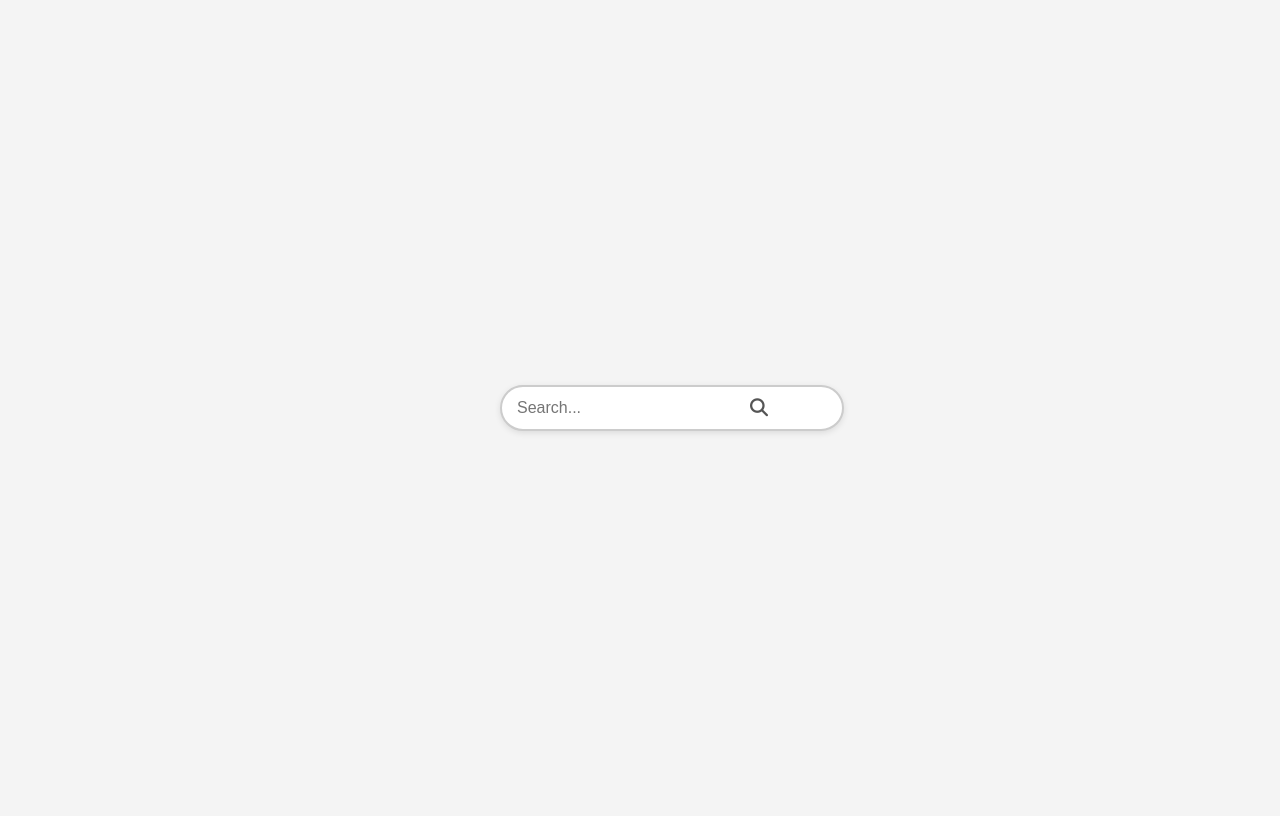
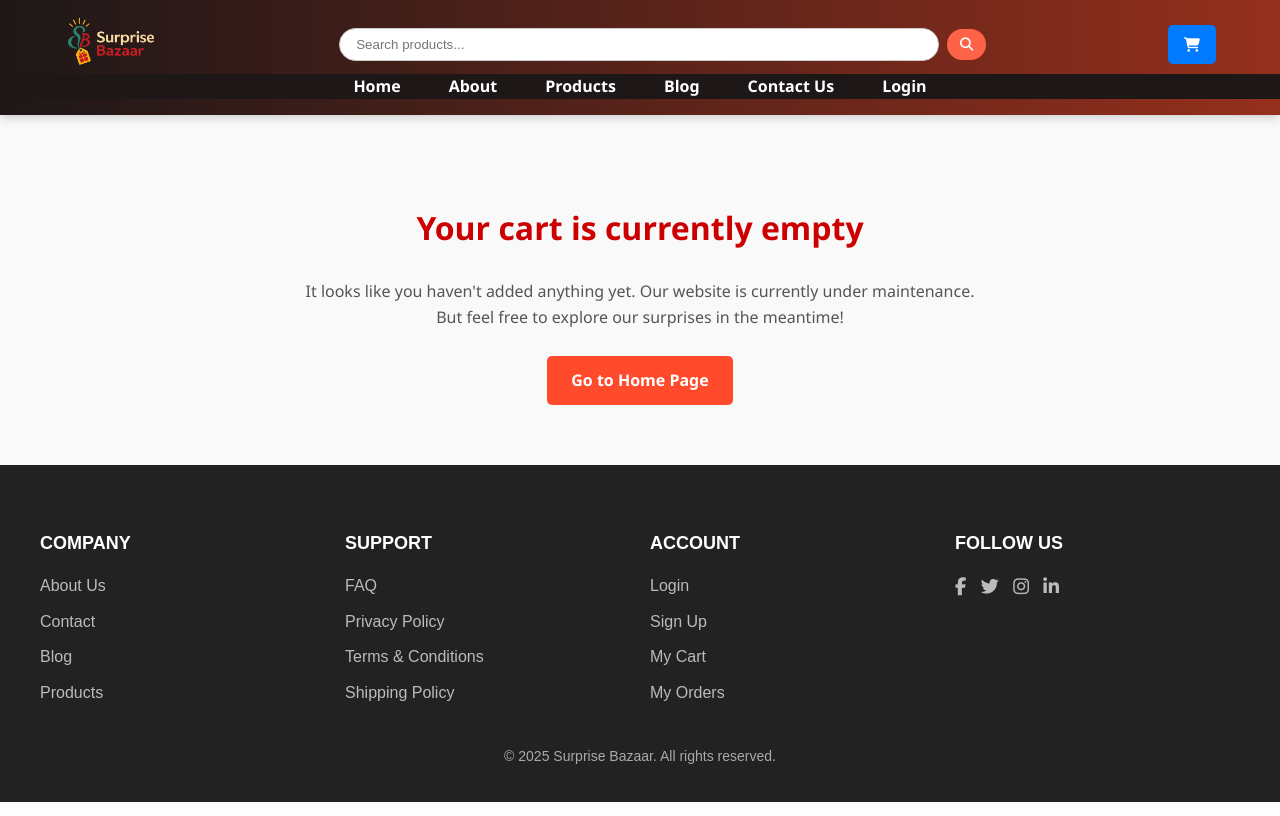
Before and after one commit to iamamityadab/surprisebazaar, a plain HTML site: page cart.html in a window 1280 px wide. Drawn offline with Linux system fonts and the light colour scheme.

Commit message:
Update cart.html

```diff
--- a/cart.html
+++ b/cart.html
@@ -3,60 +3,105 @@
 <head>
   <meta charset="UTF-8" />
   <meta name="viewport" content="width=device-width, initial-scale=1.0" />
-  <title>Search Bar with Icon Button</title>
-  <link rel="stylesheet" href="https://cdnjs.cloudflare.com/ajax/libs/font-awesome/6.5.0/css/all.min.css" integrity="sha512-..." crossorigin="anonymous" referrerpolicy="no-referrer" />
-  <style>
-    body {
-      font-family: Arial, sans-serif;
-      display: flex;
-      justify-content: center;
-      align-items: center;
-      height: 100vh;
-      background-color: #f4f4f4;
-    }
-
-    .search-form {
-      position: relative;
-      width: 280px;
-    }
-
-    .search-input {
-      width: 100%;
-      padding: 12px 45px 12px 15px;
-      border: 2px solid #ccc;
-      border-radius: 30px;
-      font-size: 16px;
-      outline: none;
-      box-shadow: 0 2px 6px rgba(0, 0, 0, 0.1);
-    }
-
-    .search-button {
-      position: absolute;
-      top: 50%;
-      right: 12px;
-      transform: translateY(-50%);
-      border: none;
-      background: none;
-      color: #555;
-      font-size: 18px;
-      cursor: pointer;
-      padding: 0;
-      outline: none;
-    }
-
-    .search-button:hover {
-      color: #ff6347;
-    }
-  </style>
+  <title>Your Cart - Surprise Bazaar</title>
+  <link rel="stylesheet" href="header.css">
+  <link rel="stylesheet" href="footer.css">
+  <link rel="stylesheet" href="https://cdnjs.cloudflare.com/ajax/libs/font-awesome/6.5.0/css/all.min.css" crossorigin="anonymous" referrerpolicy="no-referrer" />
 </head>
 <body>
 
-  <form class="search-form" action="#" method="get">
-    <input type="text" placeholder="Search..." name="query" class="search-input" />
-    <button type="submit" class="search-button" aria-label="Search">
-      <i class="fas fa-magnifying-glass"></i>
-    </button>
-  </form>
+  <!-- Header -->
+ <header class="main-header">
+  <div class="container header-container">
+    <div class="header-left">
+      <a href="index.html">
+        <img src="logonew.png" alt="Surprise Bazaar Logo" class="logo-img" />
+      </a>
+    </div>
+    <div class="header-center">
+<input type="search" id="search-box" name="search" placeholder="Search products..." aria-label="Search products">
+      <button class="search-btn"><i class="fas fa-search"></i></button>
+    </div>
+    <div class="header-right">
+      <a href="cart.html" class="btn cart-btn"><i class="fas fa-shopping-cart"></i></a>
+      <button class="hamburger" id="hamburger">
+        <i class="fas fa-bars"></i>
+      </button>
+    </div>
+  </div>
+  <nav id="navbar" class="mobile-hidden">
+    <ul>
+      <li><a href="index.html">Home</a></li>
+      <li><a href="about.html">About</a></li>
+      <li><a href="products.html">Products</a></li>
+      <li><a href="blog.html">Blog</a></li>
+      <li><a href="contact.html">Contact Us</a></li>
+      <li><a href="login.html">Login</a></li>
+      <!-- <li><a href="signup.html">Sign Up</a></li> -->
+</li>
+    </ul>
+  </nav>
+</header>
+  <!-- Empty Cart Message -->
+  <main>
+    <div style="text-align: center; padding: 60px 20px; font-family: 'Segoe UI', Tahoma, Geneva, Verdana, sans-serif; background-color: #f9f9f9;">
+      <h2 style="font-size: 2rem; color: #cc0000;">Your cart is currently empty</h2>
+      <p style="font-size: 1rem; color: #555; margin: 10px 0 25px;">
+        It looks like you haven't added anything yet. Our website is currently under maintenance.<br/>
+        But feel free to explore our surprises in the meantime!
+      </p>
+      <a href="index.html" style="display: inline-block; padding: 12px 24px; background-color: #ff4b2b; color: white; border-radius: 5px; text-decoration: none; font-weight: bold; transition: background 0.3s;">
+        Go to Home Page
+      </a>
+    </div>
+  </main>
+
+  <!-- Footer -->
+  <footer class="site-footer">
+    <div class="footer-container">
+      <div class="footer-col">
+        <h4>Company</h4>
+        <ul>
+          <li><a href="about.html">About Us</a></li>
+          <li><a href="contact.html">Contact</a></li>
+          <li><a href="blog.html">Blog</a></li>
+          <li><a href="products.html">Products</a></li>
+        </ul>
+      </div>
+      <div class="footer-col">
+        <h4>Support</h4>
+        <ul>
+          <li><a href="faq.html">FAQ</a></li>
+          <li><a href="privacy.html">Privacy Policy</a></li>
+          <li><a href="terms.html">Terms & Conditions</a></li>
+          <li><a href="shipping.html">Shipping Policy</a></li>
+        </ul>
+      </div>
+      <div class="footer-col">
+        <h4>Account</h4>
+        <ul>
+          <li><a href="login.html">Login</a></li>
+          <li><a href="signup.html">Sign Up</a></li>
+          <li><a href="cart.html">My Cart</a></li>
+          <li><a href="orders.html">My Orders</a></li>
+        </ul>
+      </div>
+      <div class="footer-col">
+        <h4>Follow Us</h4>
+        <div class="social-links">
+          <a href="#"><i class="fab fa-facebook-f"></i></a>
+          <a href="#"><i class="fab fa-twitter"></i></a>
+          <a href="#"><i class="fab fa-instagram"></i></a>
+          <a href="#"><i class="fab fa-linkedin-in"></i></a>
+        </div>
+      </div>
+    </div>
+    <div class="footer-bottom">
+      <p>&copy; 2025 Surprise Bazaar. All rights reserved.</p>
+    </div>
+  </footer>
+
+  <script src="header.js"></script>
 
 </body>
 </html>
```
